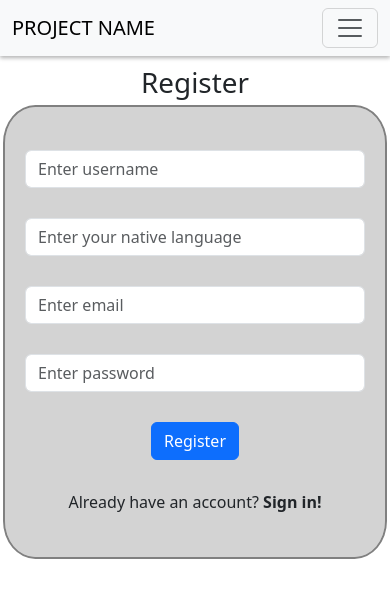
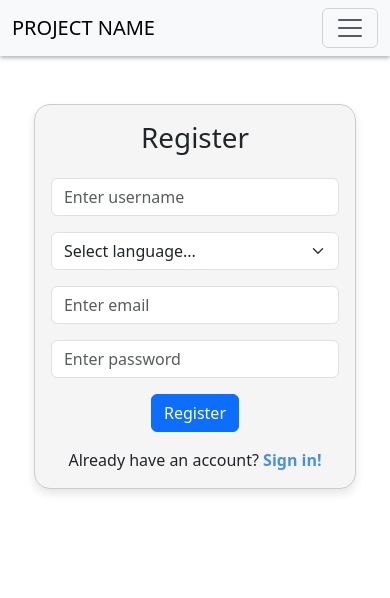
Before and after one commit to dimab25/german-app, a Next.js app: page /register in a window 390 px wide. Shown: the top 598 px of the page. Built offline with nearby package versions, Linux system fonts and the light colour scheme; no server answers.

Commit message:
selectText works only in one page

```diff
--- a/src/app/register/page.module.css
+++ b/src/app/register/page.module.css
@@ -1,50 +1,66 @@
+:root {
+  --form-bg: #f5f5f5;
+  --form-border: #ccc;
+  --input-border: #ddd;
+  --error-color: #ff4d4f;
+  --primary-color: #4a90e2;
+  --form-radius: 1rem;
+}
+
 .formContainer {
   display: flex;
   flex-direction: column;
   align-items: center;
+  margin-top: 2rem;
+  padding: 1rem;
 }
 
 .registerForm {
-  background-color: lightgrey;
-  border-radius: 8%;
+  background-color: var(--form-bg);
+  border-radius: var(--form-radius);
   display: flex;
   flex-direction: column;
-  gap: 30px;
+  gap: 1.5rem;
   justify-content: center;
-  height: 450px;
-  max-width: 380px;
-  padding: 20px;
-  width: 380px;
+  padding: 2rem;
+  max-width: 24rem;
+  width: 100%;
+  box-shadow: 0 0.3rem 0.6rem rgba(0, 0, 0, 0.1);
   text-align: center;
-  outline: solid 2px grey;
+  border: 0.1rem solid var(--form-border);
 }
 
-.loginButton {
+.buttonContainer {
   display: flex;
-  flex-direction: row;
   justify-content: center;
+}
+
+.loginButton:hover {
+  transform: scale(1.05);
 }
 
 .linkText {
   text-decoration: none;
-  color: var(--color);
-
-  font-weight: 800;
+  color: var(--primary-color);
+  font-weight: 600;
 }
 
 .error {
-  color: red;
-  font-size: 15px;
+  color: var(--error-color);
+  font-size: 0.875rem;
+  margin-top: 0.25rem;
+
+  text-align: center;
 }
+
 .errorInput {
-  border: 1px solid red;
+  border: 0.1rem solid var(--error-color);
 }
 
 @media (max-width: 480px) {
-  .register-form {
+  .registerForm {
     max-width: 90%;
-    width: 90%;
-    padding: 15px;
-    gap: 15px;
+    padding: 1rem;
+    gap: 1rem;
   }
 }
--- a/src/app/register/page.tsx
+++ b/src/app/register/page.tsx
@@ -1,8 +1,9 @@
 "use client";
 import { useState } from "react";
 import { Button, Form } from "react-bootstrap";
-
 import { ToastContainer } from "react-toastify";
+import { toast } from "react-toastify";
+import "react-toastify/dist/ReactToastify.css";
 import "@/styles/global.css";
 import styles from "./page.module.css";
 import Link from "next/link";
@@ -11,8 +12,6 @@ import {
   validatePassword,
   validateUsername,
 } from "@/utils/inputValidators";
-// import "react-toastify/dist/ReactToastify.css";
-// import "../styles/LoginRegister.css";
 
 function Register() {
   const [username, setUsername] = useState("");
@@ -29,17 +28,23 @@ function Register() {
   const handleUsernameInputChange = (
     e: React.ChangeEvent<HTMLInputElement | HTMLTextAreaElement>
   ) => {
-    setUsername(e.target.value);
+    const value = e.target.value;
+    setUsername(value);
+
+    // trim method checks if the input is empty, removes the error if true
     setErrors({
       ...errors,
-      username: validateUsername(e.target.value)
-        ? ""
-        : "Username must be at least 4 characters",
+      username:
+        value.trim() === ""
+          ? ""
+          : validateUsername(value)
+          ? ""
+          : "Username must be at least 4 characters",
     });
   };
 
   const handleUserLanguageInputChange = (
-    e: React.ChangeEvent<HTMLInputElement | HTMLTextAreaElement>
+    e: React.ChangeEvent<HTMLSelectElement>
   ) => {
     setUserLanguage(e.target.value);
     // setErrors({
@@ -53,29 +58,47 @@ function Register() {
   const handleEmailInputChange = (
     e: React.ChangeEvent<HTMLInputElement | HTMLTextAreaElement>
   ) => {
-    setEmail(e.target.value);
+    const value = e.target.value;
+    setEmail(value);
+
     setErrors({
       ...errors,
-
-      email: validateEmail(e.target.value) ? "" : "Invalid email format",
+      email:
+        value.trim() === ""
+          ? ""
+          : validateEmail(value)
+          ? ""
+          : "Invalid email format",
     });
   };
 
   const handlePasswordInputChange = (
     e: React.ChangeEvent<HTMLInputElement | HTMLTextAreaElement>
   ) => {
-    setPassword(e.target.value);
+    const value = e.target.value;
+    setPassword(value);
+
     setErrors({
       ...errors,
-
-      password: validatePassword(e.target.value)
-        ? ""
-        : "Password must be at least 6 characters",
+      password:
+        value.trim() === ""
+          ? ""
+          : validatePassword(value)
+          ? ""
+          : "Password must be at least 6 characters",
     });
   };
 
-  const handleSubmitRegister = (e) => {
+  const handleSubmitRegister = async (e) => {
     e.preventDefault();
+
+    if (!email || !password || !userLanguage || !username) {
+      toast.error("All fields are required!", {
+        position: "top-right",
+        autoClose: 3000,
+      });
+      return;
+    }
     const myHeaders = new Headers();
     myHeaders.append("Content-Type", "application/json");
 
@@ -92,36 +115,20 @@ function Register() {
       body: raw,
     };
 
-    fetch("http://localhost:3000/api/register", requestOptions)
-      .then((response) => response.json())
-      .then((result) => console.log(result))
-      .catch((error) => console.error(error));
+    const response = await fetch(
+      "http://localhost:3000/api/register",
+      requestOptions
+    );
+
+    const result = await response.json();
+    console.log(result);
   };
-
-  //   const handleSubmitRegister = (
-  //     e: React.MouseEvent<HTMLButtonElement, MouseEvent>
-  //   ) => {
-  //     e.preventDefault();
-  //     if (!validateEmail(email) || !validatePassword(password)) {
-  //       setErrors({
-  //         username: validateUsername(username)
-  //           ? ""
-  //           : "Username must be at least 4 characters",
-  //         email: validateEmail(email) ? "" : "Invalid email format",
-  //         password: validatePassword(password)
-  //           ? ""
-  //           : "Password must be at least 6 characters",
-  //       });
-  //       return;
-  //     }
-  //   };
 
   return (
     <>
-      <h1>Register</h1>
-
       <div className={styles.formContainer}>
         <form className={styles.registerForm}>
+          <h1>Register</h1>
           <Form.Group controlId="username">
             <Form.Control
               type="text"
@@ -142,12 +149,22 @@ function Register() {
           </Form.Group>
 
           <Form.Group controlId="language">
-            <Form.Control
-              type="text"
-              placeholder="Enter your native language"
+            {/* <Form.Label>Native language</Form.Label> */}
+            <Form.Select
               name="language"
               onChange={handleUserLanguageInputChange}
-            />
+            >
+              <option value="">Select language...</option>
+              <optgroup>
+                <option value="English">English</option>
+                <option value="Turkish">Turkish</option>
+                <option value="Italian">Italian</option>
+                <option value="Spanish">Spanish</option>
+                <option value="French">French</option>
+                <option value="Polish">Polish</option>
+                <option value="Portuguese">Portuguese</option>
+              </optgroup>
+            </Form.Select>
           </Form.Group>
 
           <Form.Group controlId="email">
@@ -186,9 +203,14 @@ function Register() {
             )}
           </Form.Group>
 
-          <div className={styles.loginButton}>
+          <div className={styles.buttonContainer}>
             {!errors.email && !errors.username && !errors.password ? (
-              <Button onClick={handleSubmitRegister}>Register</Button>
+              <Button
+                className={styles.loginButton}
+                onClick={handleSubmitRegister}
+              >
+                Register
+              </Button>
             ) : (
               <Button disabled>Register</Button>
             )}
```
Also changed, not shown: src/app/login/page.tsx (+54 -18 lines), src/app/text-select/page.tsx (+28 -16 lines).
